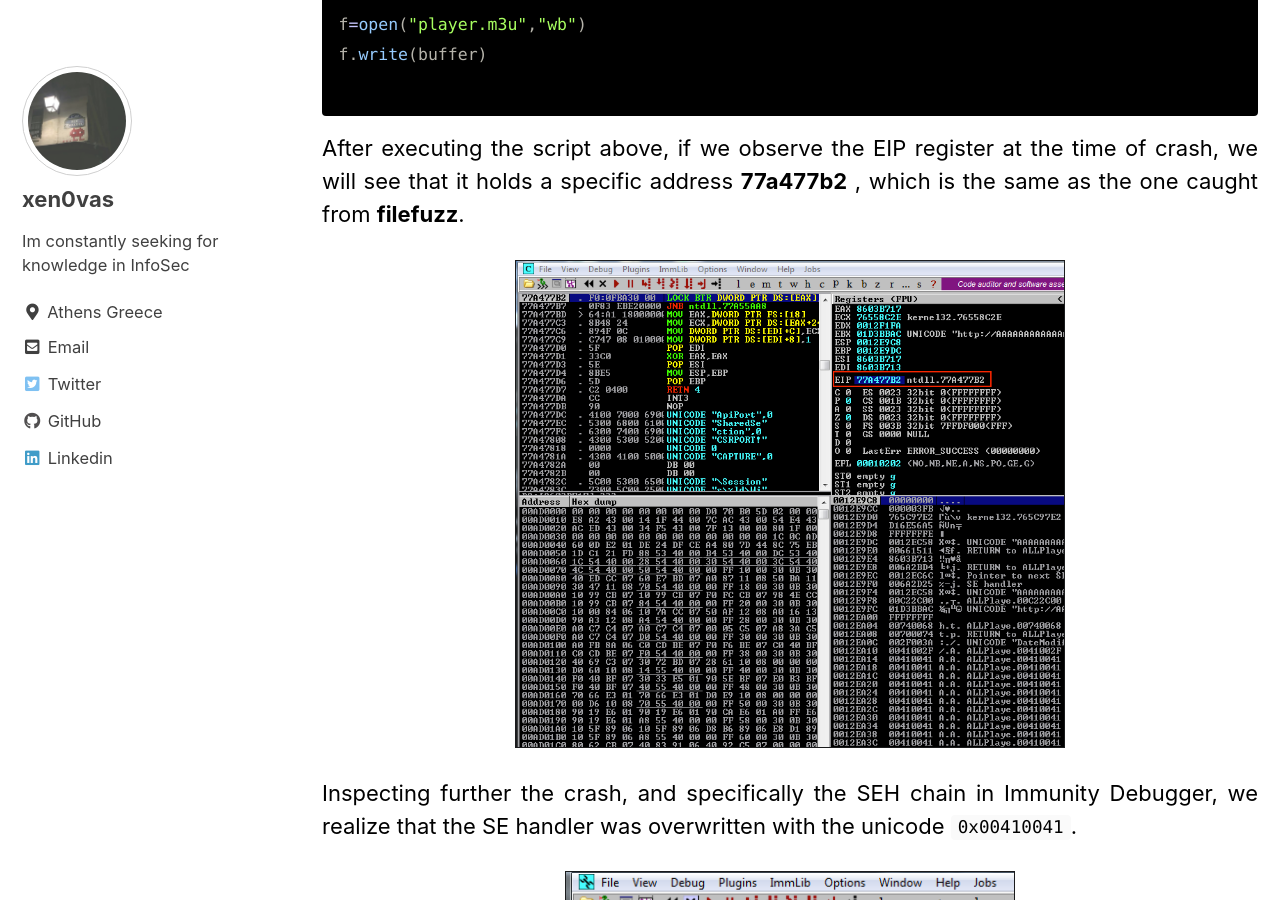
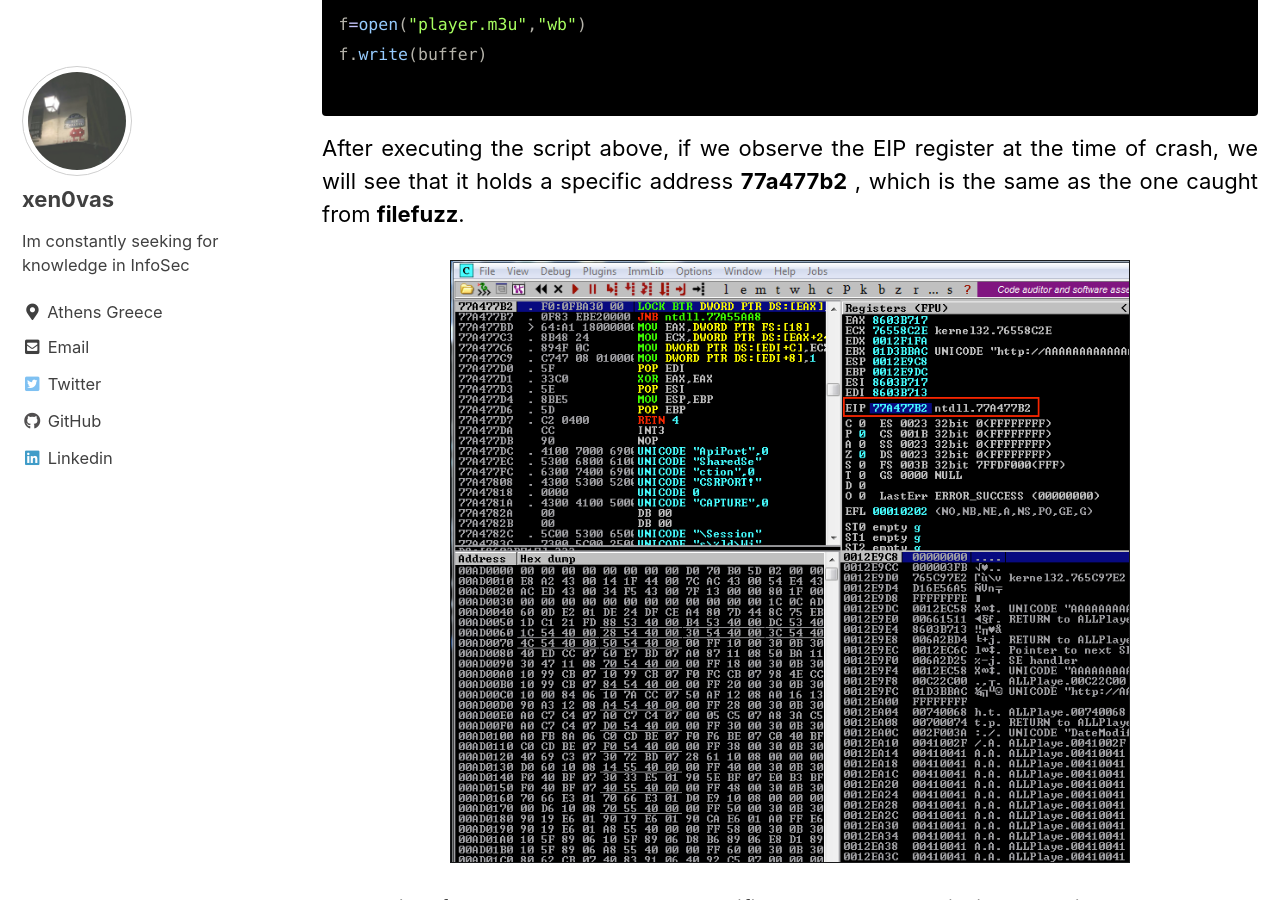
Before and after one commit to xen0vas/xen0vas.github.io, a Jekyll site: the page built from _posts/2019-05-13-AllPlayer_7_6_Local_BoF.md, in a window 1280 px wide and 900 px high, scrolled down 5321 px. Built offline with Jekyll 4.4.1, drawn with Linux system fonts in a browser that asks for light colours; cached includes are drawn as plain includes.

Commit message:
Allplayer 7.6 Local Buffer Overflow

```diff
--- a/_posts/2019-05-13-AllPlayer_7_6_Local_BoF.md
+++ b/_posts/2019-05-13-AllPlayer_7_6_Local_BoF.md
@@ -134,7 +134,7 @@ f.write(buffer)
 After executing the script above, if we observe the EIP register at the time of crash, we will see that it holds a specific address <b>77a477b2</b> , which is the same as the one caught from <b>filefuzz</b>.
 </p>
 
-<img src="{{ site.baseurl }}/assets/images/2019/AllPLayer/crash.png" style="display:block;margin-left:auto;margin-right:auto;border:1px solid #1A1B1C;" width="550" height="450">
+<img src="{{ site.baseurl }}/assets/images/2019/AllPLayer/crash.png" style="display:block;margin-left:auto;margin-right:auto;border:1px solid #1A1B1C;" width="680" height="570">
 
 <p style="text-align:justify;">
 Inspecting further the crash, and specifically the SEH chain in Immunity Debugger, we realize that the SE handler was overwritten with the unicode <code>0x00410041</code>.
```
